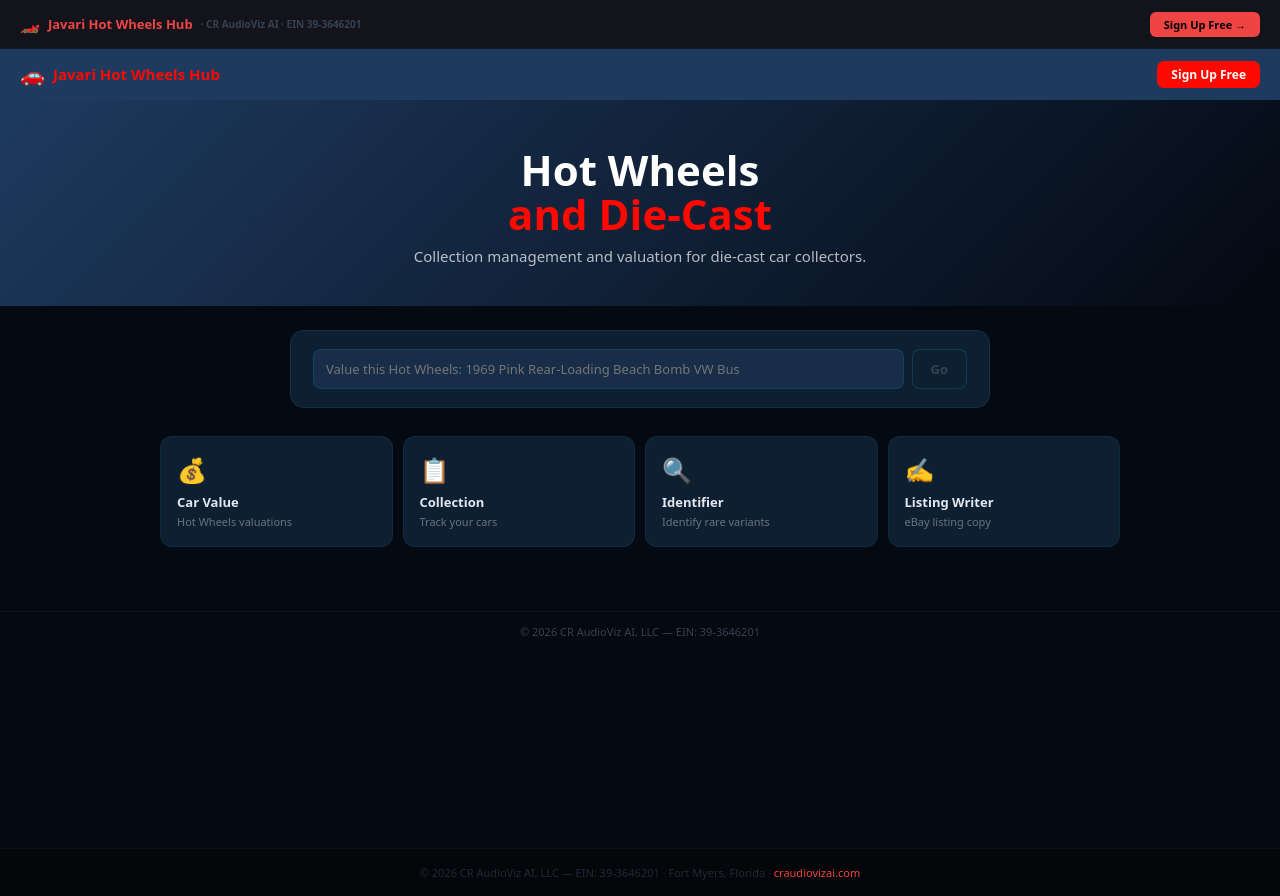
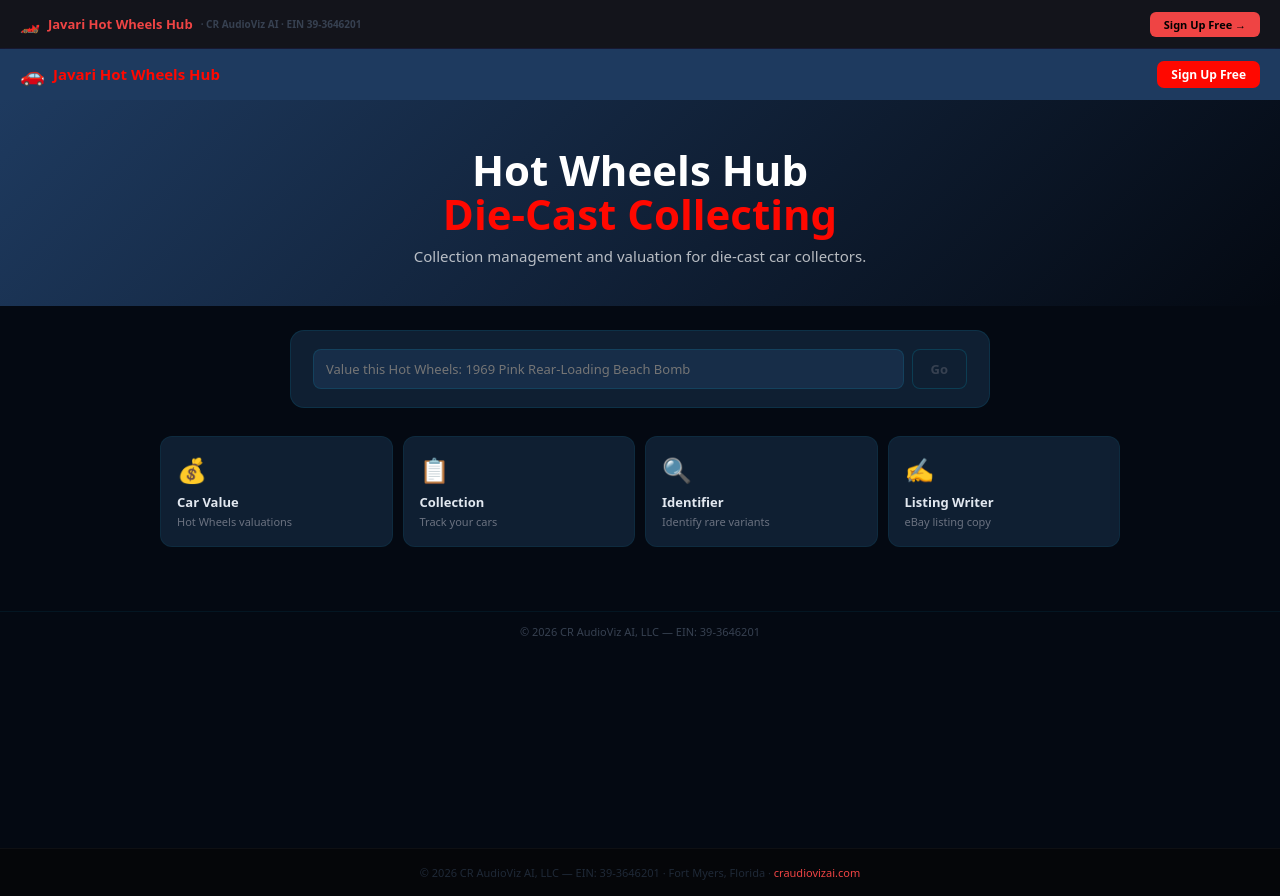
Before and after one commit to CR-AudioViz-AI/javari-hot-wheels-hub, a Next.js app: page / in a window 1280 px wide. Built offline with nearby package versions, Linux system fonts and the light colour scheme.

Commit message:
feat: full AI homepage — CR AudioViz AI EIN 39-3646201

```diff
--- a/app/page.tsx
+++ b/app/page.tsx
@@ -14,12 +14,12 @@
       <a href="https://craudiovizai.com/auth/signup" style={{background:"#FF0800",color:"#fff",borderRadius:7,padding:"5px 14px",fontSize:12,fontWeight:700,textDecoration:"none"}}>Sign Up Free</a>
     </nav>
     <section style={{background:"linear-gradient(135deg,#1E3A5F,#040912)",padding:"48px 24px 40px",textAlign:"center"}}>
-      <h1 style={{fontSize:"clamp(22px,4vw,42px)",fontWeight:900,color:"#fff",margin:"0 0 10px",lineHeight:1.05}}>Hot Wheels<br/><span style={{color:"#FF0800"}}>and Die-Cast</span></h1>
+      <h1 style={{fontSize:"clamp(22px,4vw,42px)",fontWeight:900,color:"#fff",margin:"0 0 10px",lineHeight:1.05}}>Hot Wheels Hub<br/><span style={{color:"#FF0800"}}>Die-Cast Collecting</span></h1>
       <p style={{color:"rgba(255,255,255,0.7)",fontSize:15,margin:0}}>Collection management and valuation for die-cast car collectors.</p>
     </section>
     <section style={{maxWidth:700,margin:"0 auto",padding:"24px 20px 0"}}>
       <div style={{background:"#0F1F32",border:"1px solid rgba(0,180,216,0.12)",borderRadius:14,padding:"18px 22px"}}>
-        <div style={{display:"flex",gap:8}}><input value={i} onChange={e=>setI(e.target.value)} onKeyDown={e=>e.key==="Enter"&&go()} placeholder="Value this Hot Wheels: 1969 Pink Rear-Loading Beach Bomb VW Bus" style={{flex:1,background:"#172D48",border:"1px solid rgba(0,180,216,0.15)",borderRadius:8,padding:"10px 12px",color:"#e2e8f0",fontSize:13,outline:"none",fontFamily:"system-ui"}}/>
+        <div style={{display:"flex",gap:8}}><input value={i} onChange={e=>setI(e.target.value)} onKeyDown={e=>e.key==="Enter"&&go()} placeholder="Value this Hot Wheels: 1969 Pink Rear-Loading Beach Bomb" style={{flex:1,background:"#172D48",border:"1px solid rgba(0,180,216,0.15)",borderRadius:8,padding:"10px 12px",color:"#e2e8f0",fontSize:13,outline:"none",fontFamily:"system-ui"}}/>
         <button onClick={go} disabled={l||!i.trim()} style={{background:l||!i.trim()?"#0F1F32":"#1E3A5F",color:l||!i.trim()?"#374151":"#FF0800",border:"1px solid rgba(0,180,216,0.2)",borderRadius:8,padding:"10px 18px",fontSize:13,fontWeight:700,cursor:l||!i.trim()?"not-allowed":"pointer",fontFamily:"system-ui"}}>{l?"...":"Go"}</button></div>
         {o&&<pre style={{marginTop:12,padding:"12px",background:"rgba(0,180,216,0.05)",border:"1px solid rgba(0,180,216,0.1)",borderRadius:8,fontSize:13,color:"#e2e8f0",lineHeight:1.65,whiteSpace:"pre-wrap",fontFamily:"system-ui",maxHeight:300,overflowY:"auto",margin:"12px 0 0"}}>{o}</pre>}
       </div>
```
